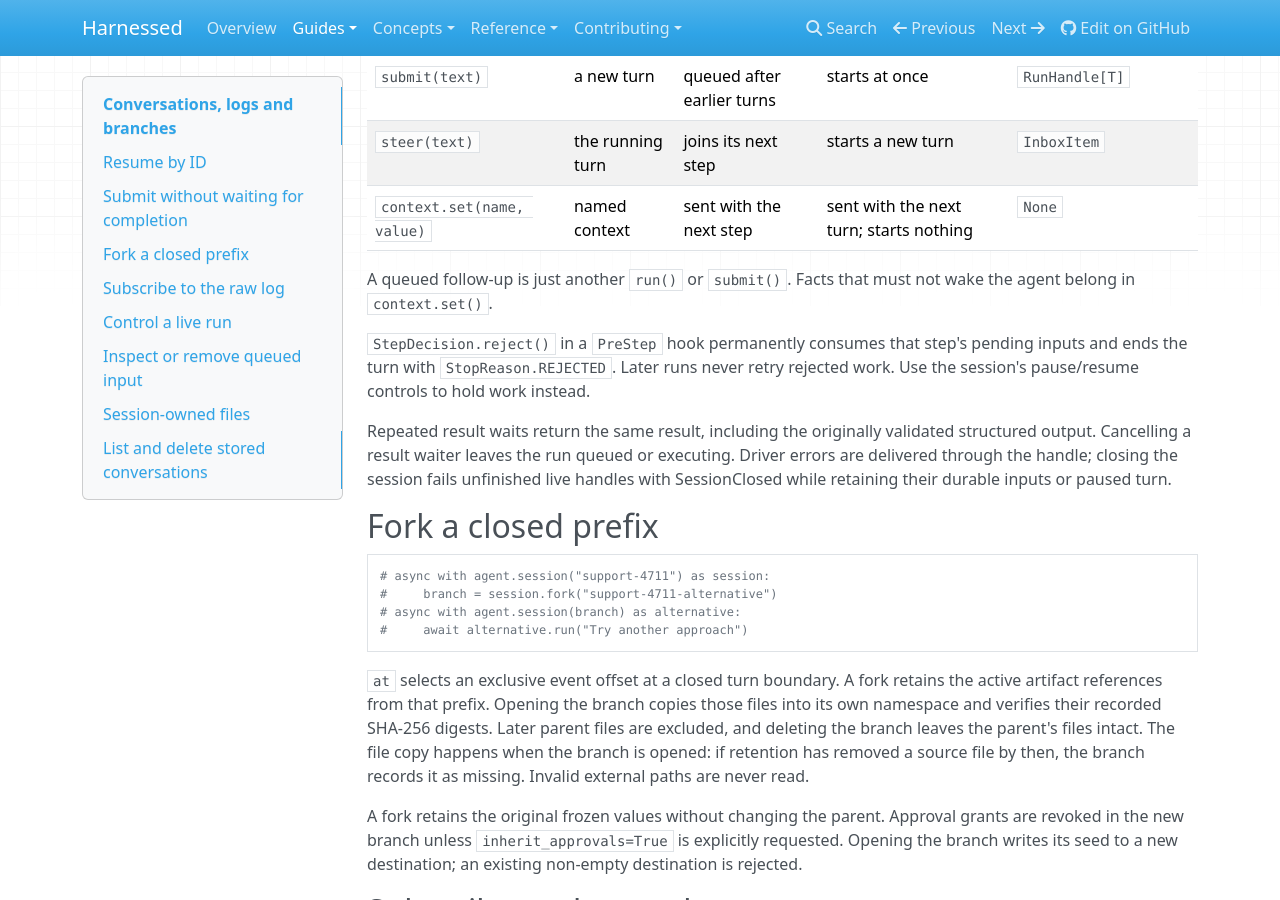
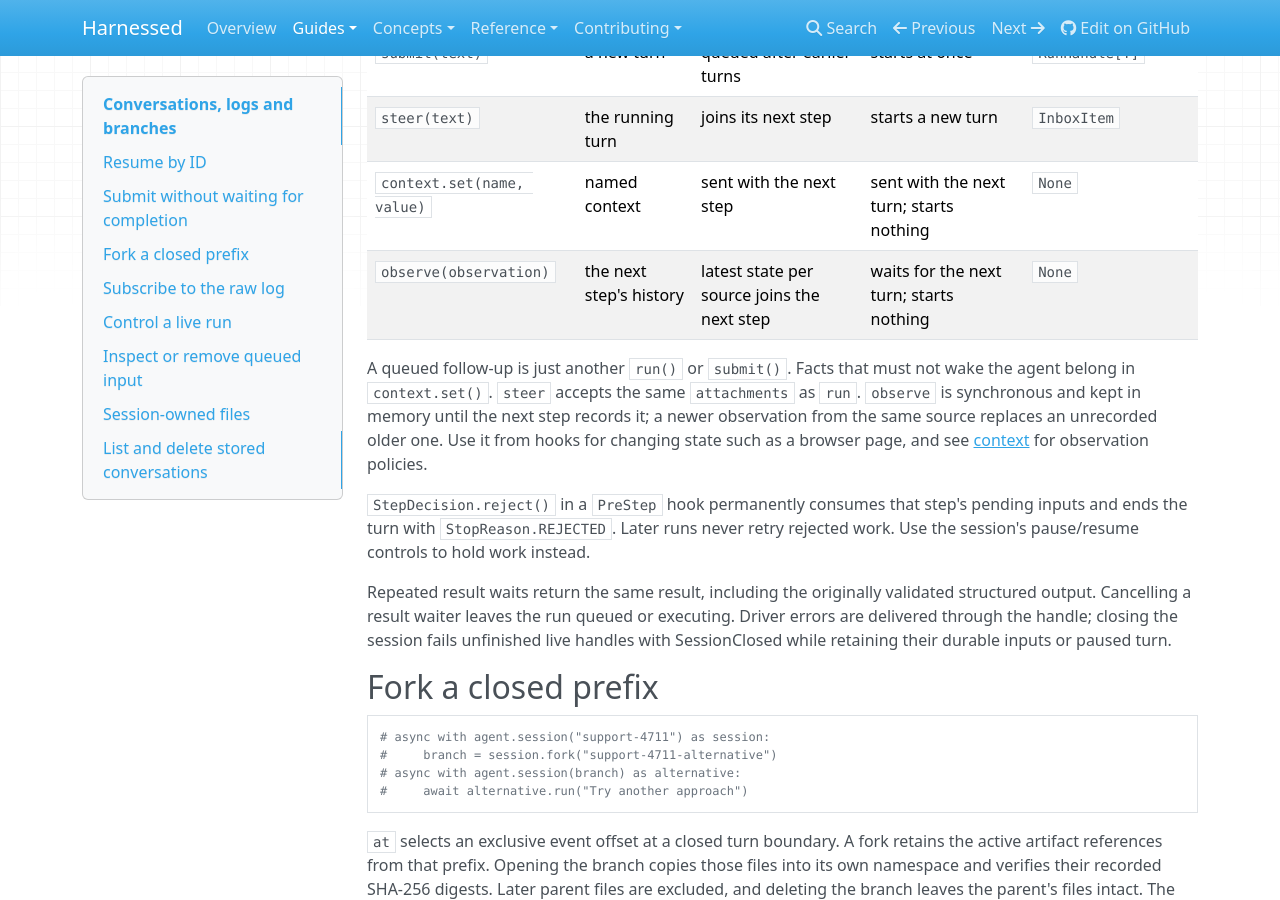
Before and after one commit to mathisarends/cordify, an MkDocs documentation site: the page built from docs/guides/sessions.md, in a window 1280 px wide and 900 px high, scrolled down 1313 px. Built offline with MkDocs 1.6.1, drawn with Linux system fonts in a browser that asks for light colours; nearby versions of some CDN libraries.

Commit message:
feat: accept attachments in steer and document observe
steer takes the same attachments as run and submit. observe joins the
input verb tables with its buffering semantics: synchronous, the latest
state per source, recorded by the next step.

Co-Authored-By: Claude Opus 5.5 <noreply@anthropic.com>

```diff
--- a/docs/guides/sessions.md
+++ b/docs/guides/sessions.md
@@ -67,9 +67,14 @@ under the session's existing driver. No background task is created per handle.
 | `submit(text)` | a new turn | queued after earlier turns | starts at once | `RunHandle[T]` |
 | `steer(text)` | the running turn | joins its next step | starts a new turn | `InboxItem` |
 | `context.set(name, value)` | named context | sent with the next step | sent with the next turn; starts nothing | `None` |
+| `observe(observation)` | the next step's history | latest state per source joins the next step | waits for the next turn; starts nothing | `None` |
 
 A queued follow-up is just another `run()` or `submit()`. Facts that must not wake
-the agent belong in `context.set()`.
+the agent belong in `context.set()`. `steer` accepts the same `attachments` as `run`.
+`observe` is synchronous and kept in memory until the next step records it; a newer
+observation from the same source replaces an unrecorded older one. Use it from hooks
+for changing state such as a browser page, and see [context](context.md) for
+observation policies.
 
 `StepDecision.reject()` in a `PreStep` hook permanently consumes that step's
 pending inputs and ends the turn with `StopReason.REJECTED`. Later runs never
```
Also changed, not shown: api-target.md (+2 -1 lines), docs/reference/sdk.md (+2 -1 lines), review.md (+0 -5 lines), 3 other files.
